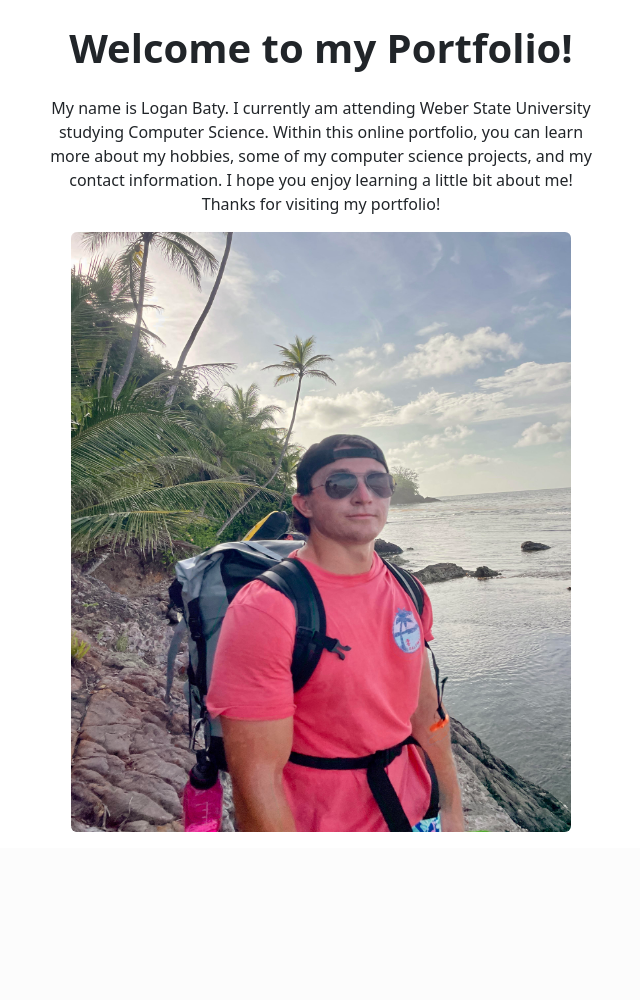
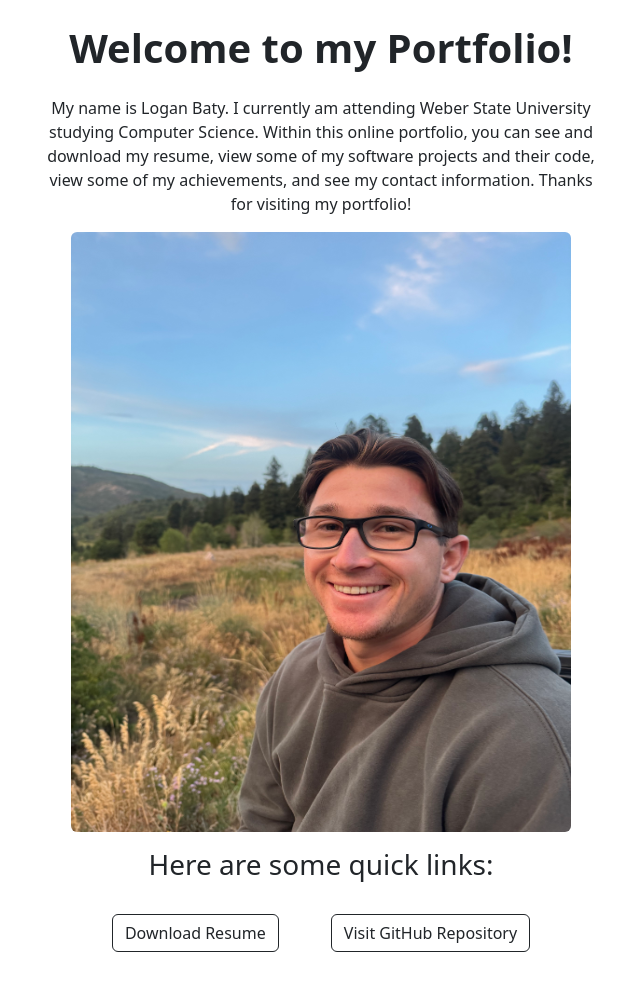
Before and after one commit to LoganBaty/Personal-Portfolio, a Django app: page / in a window 1280 px wide. Shown: the part 117-1117 px from the top of the page, without its empty margins (319-959 px from the left). Before the commit the page ends 949 px from the top, so only its background shows below. Run offline with Django 5.2, Linux system fonts and the light colour scheme; some libraries are stand-ins or nearby versions.

Commit message:
Added images and changes to home and contact

```diff
--- a/PortfolioDatabase/templates/PortfolioDatabase/home.html
+++ b/PortfolioDatabase/templates/PortfolioDatabase/home.html
@@ -45,16 +45,28 @@
         <p class="text-center mx-auto" style="width: 50%;">
             My name is Logan Baty. I currently am attending Weber State
             University studying Computer Science. Within this online portfolio,
-            you can learn more about my hobbies, some of my computer science projects,
-            and my contact information. I hope you enjoy learning a little bit about me!
+            you can see and download my resume, view some of my software projects and their code,
+            view some of my achievements, and see my contact information.
             Thanks for visiting my portfolio!
         </p>
     </div>
     <div class="text-center">
         {% load static %}
-        <img src="{% static 'images/panamaMe.jpg' %}" alt="me" width="500" height="600" class="rounded mb-3">
+        <img src="{% static 'images/meOutside.JPEG' %}" alt="me" width="500" height="600" class="rounded mb-3">
+
+        <div class="container text-center mb-5">
+            <h3 class="pb-4">Here are some quick links: </h3>
+            <a href="{% url 'download_resume' %}" class="btn btn-outline-dark me-5">
+                <i class="bi bi-file-earmark-pdf"></i> Download Resume
+            </a>
+
+            <a href="https://github.com/LoganBaty/Logan_Baty_Portfolio_Collection.git"
+                       class="btn btn-outline-dark"
+                       target="_blank">
+                        Visit GitHub Repository
+            </a>
+        </div>
     </div>
-
 
 
     <script src="https://cdn.jsdelivr.net/npm/bootstrap@5.3.8/dist/js/bootstrap.bundle.min.js" integrity="sha384-FKyoEForCGlyvwx9Hj09JcYn3nv7wiPVlz7YYwJrWVcXK/BmnVDxM+D2scQbITxI" crossorigin="anonymous"></script>
```
Also changed, not shown: PortfolioDatabase/templates/PortfolioDatabase/contact.html (+4 -6 lines), PortfolioDatabase/templates/PortfolioDatabase/portfolio.html (+18 -1 lines), PortfolioDatabase/static/images/bankAppimage.png (added), PortfolioDatabase/static/images/hangmanImage.png (added), PortfolioDatabase/static/images/meOutside.JPEG (added), PortfolioDatabase/static/images/speedGameImage.png (added), PortfolioDatabase/static/images/stockMarketImage.png (added).
